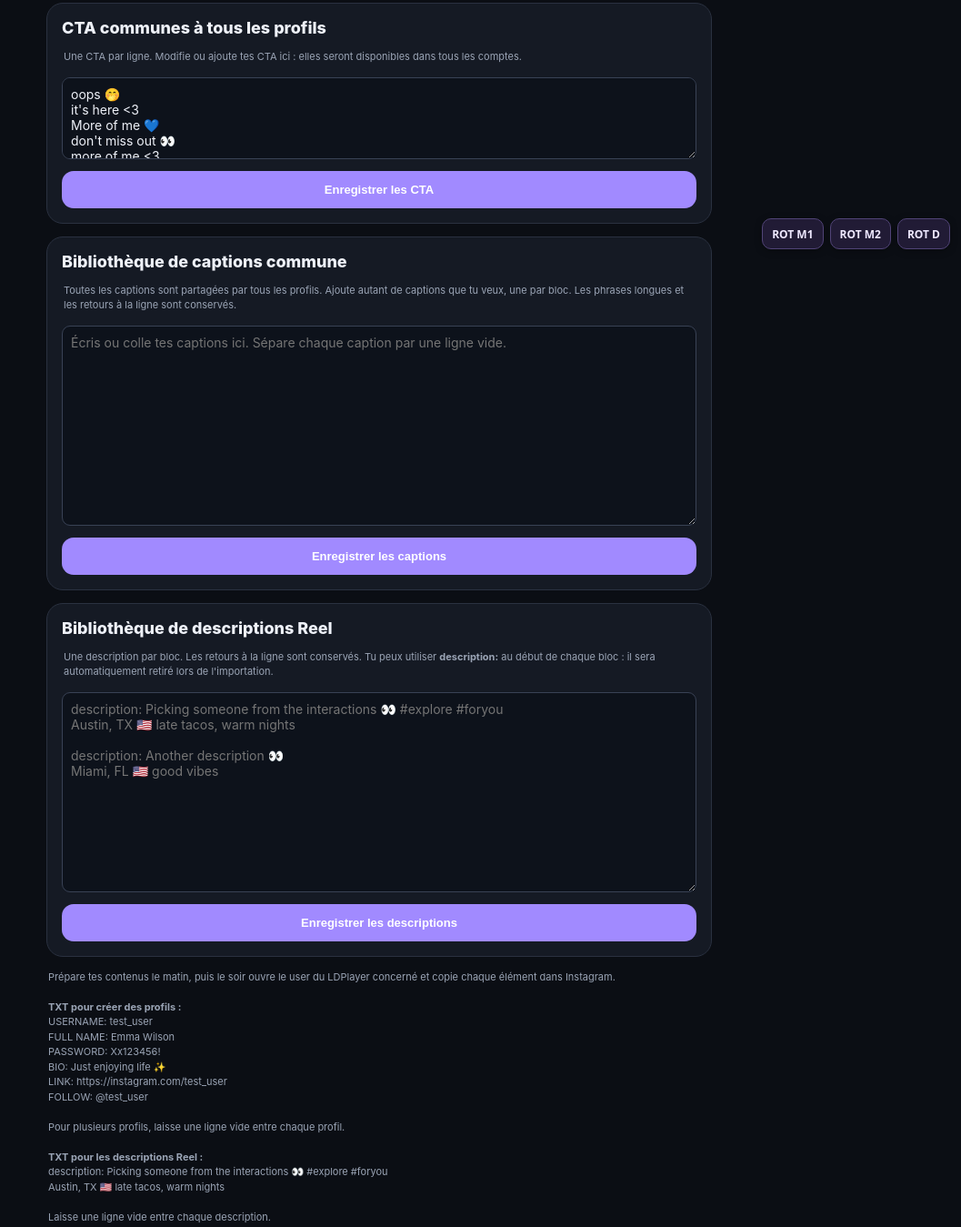
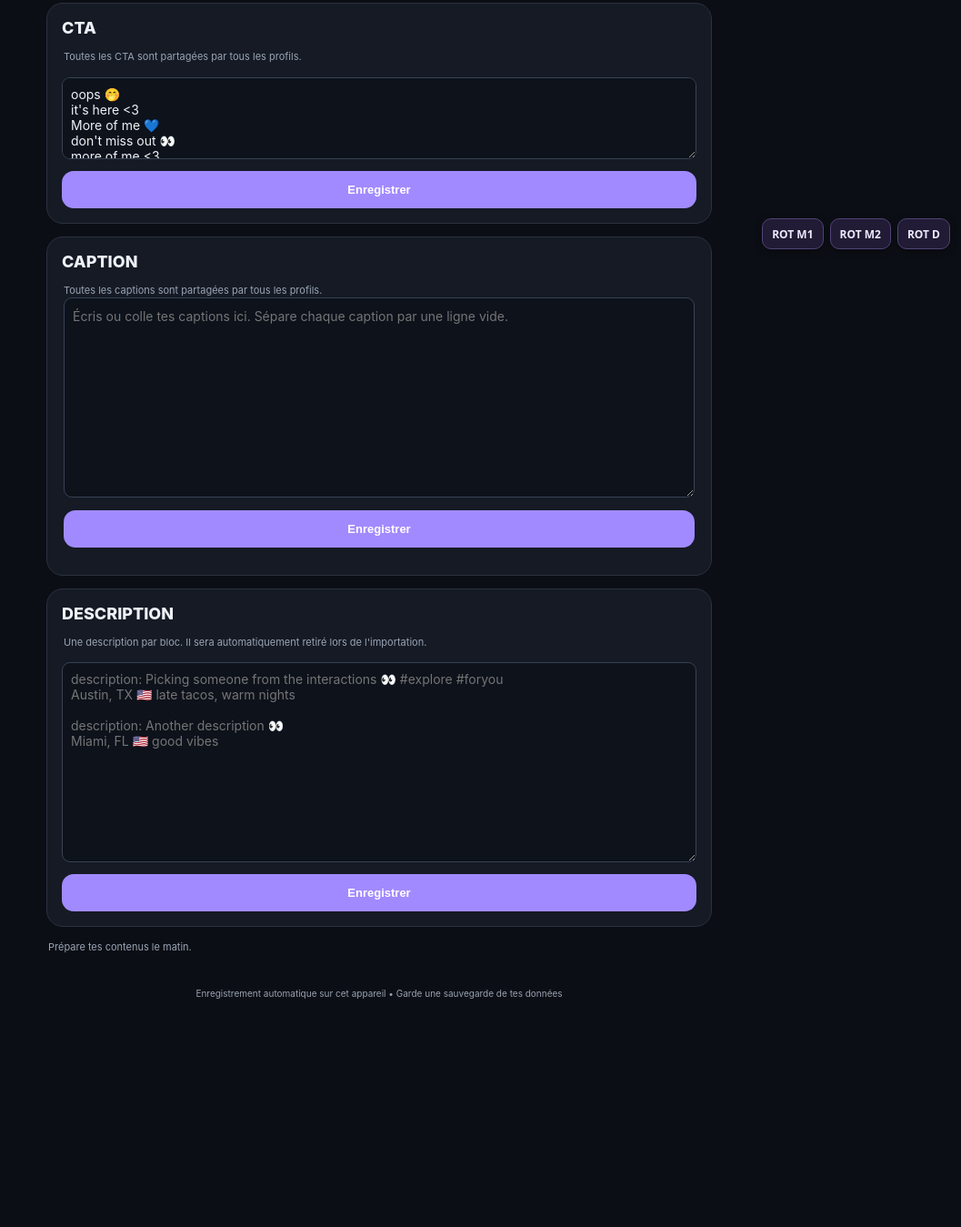
Before and after one commit to Lemarbalitte/instagram-manager, a plain HTML site: page index.html in a window 1280 px wide. Shown: the part 514-1863 px from the top of the page at 91% size, without its empty margins (223-1280 px from the left). After the commit the page ends 1652 px from the top, so only its background shows below. Drawn offline with Linux system fonts and the light colour scheme.

Commit message:
Update index.html

```diff
--- a/index.html
+++ b/index.html
@@ -91,17 +91,17 @@ input[type=file]{display:none}
 <section class="panel show" id="ctaLibrary" style="margin-top:18px">
 
 <div class="panelhead">
-<div class="paneltitle">CTA communes à tous les profils</div>
+<div class="paneltitle">CTA </div>
 </div>
 
 <p class="notice">
-Une CTA par ligne. Modifie ou ajoute tes CTA ici : elles seront disponibles dans tous les comptes.
+Toutes les CTA sont partagées par tous les profils.
 </p>
 
 <textarea id="ctaSettings" class="editarea" style="min-height:90px" placeholder="Une CTA par ligne"></textarea>
 
 <button class="primary" style="width:100%;margin-top:9px" onclick="saveCTASettings()">
-Enregistrer les CTA
+Enregistrer
 </button>
 
 </section>
@@ -110,17 +110,16 @@ Enregistrer les CTA
 <section class="panel show" id="captionLibrary">
 
 <div class="panelhead">
-<div class="paneltitle">Bibliothèque de captions commune</div>
+<div class="paneltitle">CAPTION</div>
 </div>
 
 <p class="notice">
-Toutes les captions sont partagées par tous les profils. Ajoute autant de captions que tu veux, une par bloc. Les phrases longues et les retours à la ligne sont conservés.
-</p>
+Toutes les captions sont partagées par tous les profils.
 
 <textarea id="captionSettings" class="editarea" style="min-height:220px" placeholder="Écris ou colle tes captions ici. Sépare chaque caption par une ligne vide."></textarea>
 
 <button class="primary" style="width:100%;margin-top:9px" onclick="saveCaptionSettings()">
-Enregistrer les captions
+Enregistrer
 </button>
 
 </section>
@@ -129,11 +128,11 @@ Enregistrer les captions
 <section class="panel show" id="descriptionLibrary">
 
 <div class="panelhead">
-<div class="paneltitle">Bibliothèque de descriptions Reel</div>
+<div class="paneltitle">DESCRIPTION</div>
 </div>
 
 <p class="notice">
-Une description par bloc. Les retours à la ligne sont conservés. Tu peux utiliser <b>description:</b> au début de chaque bloc : il sera automatiquement retiré lors de l'importation.
+Une description par bloc. Il sera automatiquement retiré lors de l'importation.
 </p>
 
 <textarea id="descriptionSettings" class="editarea" style="min-height:220px" placeholder="description: Picking someone from the interactions 👀 #explore #foryou
@@ -143,7 +142,7 @@ description: Another description 👀
 Miami, FL 🇺🇸 good vibes"></textarea>
 
 <button class="primary" style="width:100%;margin-top:9px" onclick="saveDescriptionSettings()">
-Enregistrer les descriptions
+Enregistrer
 </button>
 
 </section>
@@ -151,34 +150,10 @@ Enregistrer les descriptions
 
 <p class="notice">
 
-Prépare tes contenus le matin, puis le soir ouvre le user du LDPlayer concerné et copie chaque élément dans Instagram.
+Prépare tes contenus le matin.
 
 <br><br>
 
-<b>TXT pour créer des profils :</b><br>
-
-USERNAME: test_user<br>
-FULL NAME: Emma Wilson<br>
-PASSWORD: Xx123456!<br>
-BIO: Just enjoying life ✨<br>
-LINK: https://instagram.com/test_user<br>
-FOLLOW: @test_user
-
-<br><br>
-
-Pour plusieurs profils, laisse une ligne vide entre chaque profil.
-
-<br><br>
-
-<b>TXT pour les descriptions Reel :</b><br>
-
-description: Picking someone from the interactions 👀 #explore #foryou<br>
-Austin, TX 🇺🇸 late tacos, warm nights
-
-<br><br>
-
-Laisse une ligne vide entre chaque description.
-
 </p>
 
 </div>
@@ -196,7 +171,7 @@ Laisse une ligne vide entre chaque description.
 
 <button class="copyall" onclick="copyAll()">📋 Copier le contenu affiché</button>
 
-<input id="captionSearch" class="search" style="margin:0 0 12px" placeholder="Rechercher dans toutes les captions..." oninput="searchCaptions()">
+<input id="captionSearch" class="search" style="margin:0 0 12px" placeholder="Recherche" oninput="searchCaptions()">
 
 <div id="captionResults"></div>
 
@@ -1073,7 +1048,7 @@ box.innerHTML=
 </div>
 
 <button class="primary" style="width:100%;margin-top:10px" onclick="saveProfileEdit()">
-Enregistrer le profil
+Enregistrer
 </button>
 
 `;
```
